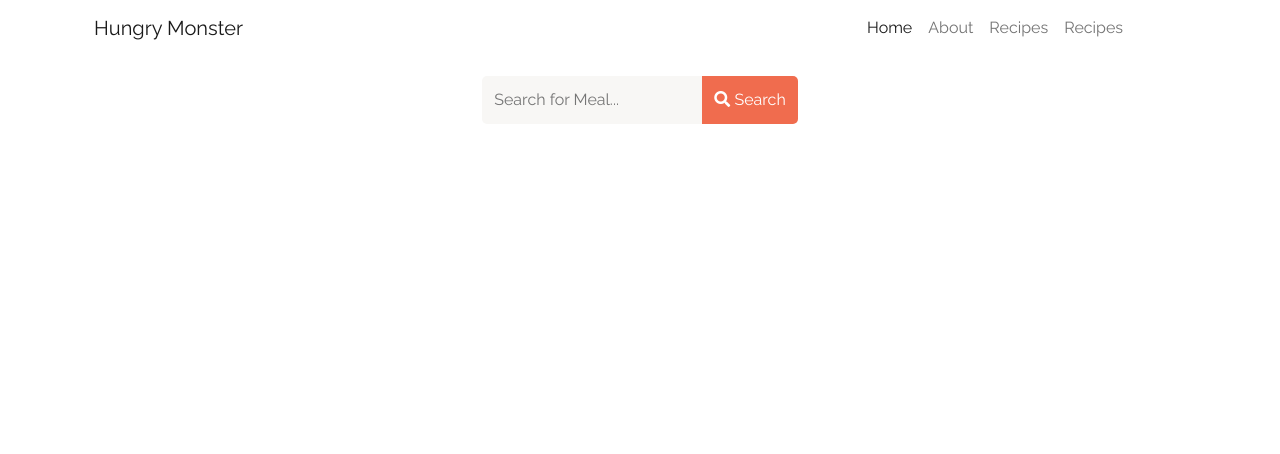
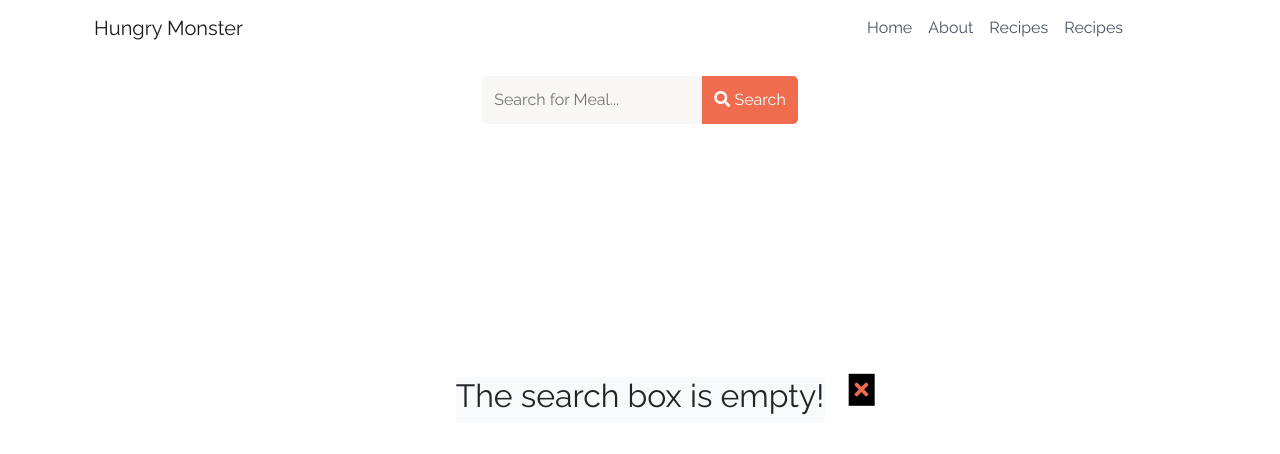
Before and after one commit to shahedzaman-web/assignment-5, a plain HTML site: page index.html in a window 1280 px wide. Drawn offline with nearby package versions, Linux system fonts and the light colour scheme.

Commit message:
Update index.html

```diff
--- a/index.html
+++ b/index.html
@@ -29,23 +29,23 @@
         <!-- NavBar -->
         <nav class="navbar navbar-expand-lg navbar-light">
             <div class="container-fluid">
-                <a class="navbar-brand nav-text" href="#">Hungry Monster</a>
+                <a class="navbar-brand nav-text" href="#" id="logo">Hungry Monster</a>
                 <button class="navbar-toggler" type="button" data-bs-toggle="collapse" data-bs-target="#navbarNav" aria-controls="navbarNav" aria-expanded="false" aria-label="Toggle navigation">
         <span class="navbar-toggler-icon"></span>
       </button>
                 <div class="collapse navbar-collapse" id="navbarNav">
                     <ul class="navbar-nav">
                         <li class="nav-item left">
-                            <a class="nav-link active nav-text" aria-current="page" href="#">Home</a>
+                            <a class="nav-link active nav-text" style="color: #495464" aria-current="page" href="#">Home</a>
                         </li>
                         <li class="nav-item">
-                            <a class="nav-link nav-text" href="#">About</a>
+                            <a class="nav-link nav-text" style="color: #495464" href="#">About</a>
                         </li>
                         <li class="nav-item">
-                            <a class="nav-link nav-text" href="#">Recipes</a>
+                            <a class="nav-link nav-text" style="color: #495464" href="#">Recipes</a>
                         </li>
                         <li class="nav-item">
-                            <a class="nav-link nav-text" href="#">Recipes</a>
+                            <a class="nav-link nav-text" style="color: #495464" href="#">Recipes</a>
                         </li>
                     </ul>
                 </div>
@@ -67,7 +67,13 @@
             <h2 class="text-center">The search box is empty!</h2>
             <button onclick="closeEmptyButton()" class="closeBtnIcon"><i class="fas fa-times"></i></button>
         </div>
+        <!-- Not Found Message -->
+        <div id="notFoundMessage" class="bg-light position-absolute top-50 start-50 translate-middle">
+            <h2 class="text-center">The search box is empty!</h2>
+            <button onclick="closeNotFoundButton()" class="closeBtnIcon"><i class="fas fa-times"></i></button>
+        </div>
     </main>
+
     <!-- Javascript -->
     <script src="script.js"></script>
 </body>
```
